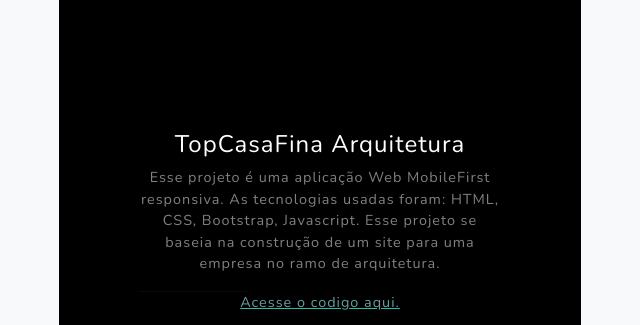
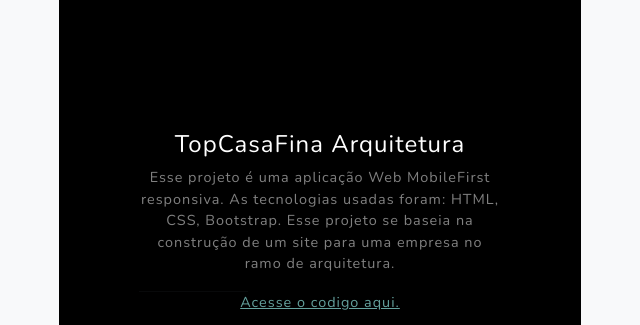
Before and after one commit to fernandosilva94/index, a plain HTML site: page index.html in a window 1280 px wide. Shown: the part 1778-2103 px from the top of the page, 581-1221 px from the left. Drawn offline with nearby package versions, Linux system fonts and the light colour scheme.

Commit message:
att_project

```diff
--- a/index.html
+++ b/index.html
@@ -91,7 +91,7 @@
                         <div class="d-flex h-100">
                             <div class="project-text w-100 my-auto text-center text-lg-left">
                                 <h4 class="text-white">TopCasaFina Arquitetura</h4>
-                                <p class="mb-0 text-white-50">Esse projeto é uma aplicação Web MobileFirst responsiva. As tecnologias usadas foram: HTML, CSS, Bootstrap, Javascript. Esse projeto se baseia na construção de um site para uma empresa no ramo de arquitetura.</p>
+                                <p class="mb-0 text-white-50">Esse projeto é uma aplicação Web MobileFirst responsiva. As tecnologias usadas foram: HTML, CSS, Bootstrap. Esse projeto se baseia na construção de um site para uma empresa no ramo de arquitetura.</p>
                                 <hr class="d-none d-lg-block mb-0 ms-0" />
                                 <a href="https://github.com/fernandosilva94/knowledge_in_Bootstrap">Acesse o codigo aqui.</a>
                             </div>
```
